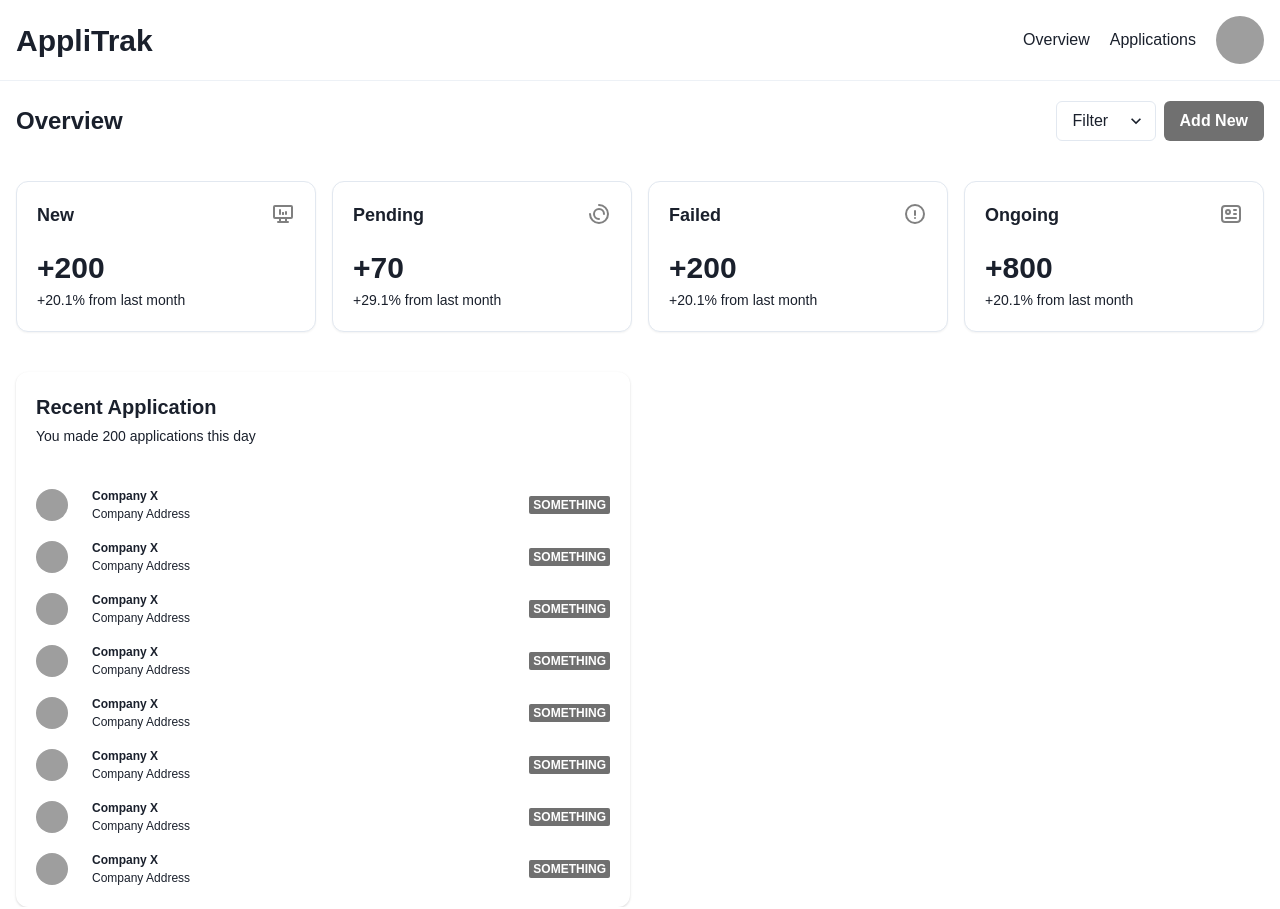
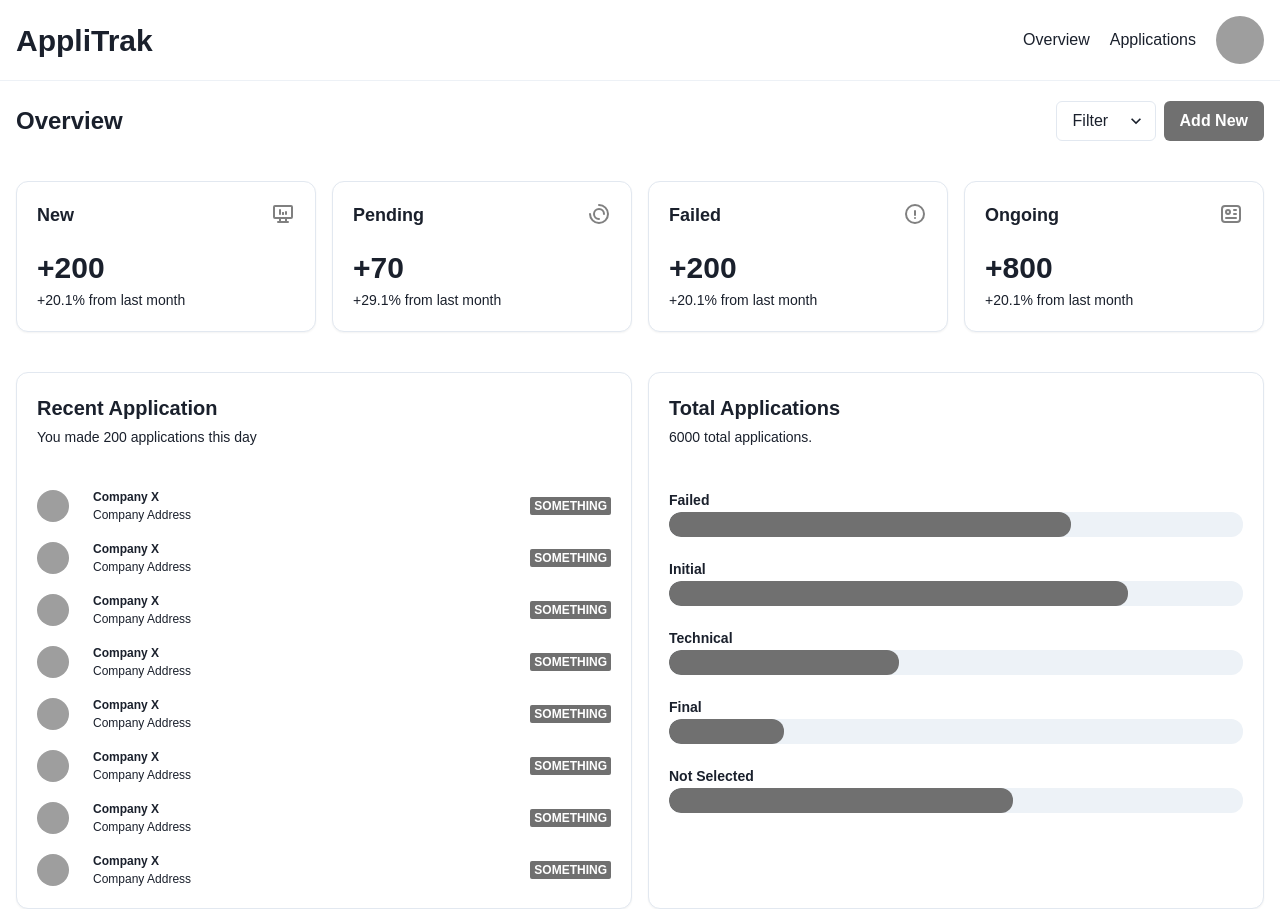
Before and after one commit to raffyamoguis/applitrack, a React (Vite) app: page / in a window 1280 px wide. Built offline with nearby package versions, Linux system fonts and the light colour scheme; grey boxes are pictures that could not be loaded; a web font is replaced by a local one.

Commit message:
updated overview contents

```diff
--- a/src/components/overview/OverviewRecent.tsx
+++ b/src/components/overview/OverviewRecent.tsx
@@ -64,7 +64,7 @@ const recentData = [
 
 const OverviewRecent: React.FC = () => {
   return (
-    <Card borderRadius="xl">
+    <Card borderRadius="xl" variant="outline" shadow="sm">
       <CardBody>
         <Text fontSize="xl" as="b">
           Recent Application
--- a/src/components/overview/OverviewStats.tsx
+++ b/src/components/overview/OverviewStats.tsx
@@ -3,11 +3,13 @@ import React from "react";
 import { SimpleGrid } from "@chakra-ui/react";
 
 import OverviewRecent from "./OverviewRecent";
+import OverviewTotal from "./OverviewTotal";
 
 const OverviewStats: React.FC = () => {
   return (
-    <SimpleGrid columns={[1, 2]} spacing={5} marginTop={10}>
+    <SimpleGrid columns={[1, 2]} spacing={4} marginTop={10}>
       <OverviewRecent />
+      <OverviewTotal />
     </SimpleGrid>
   );
 };
```
